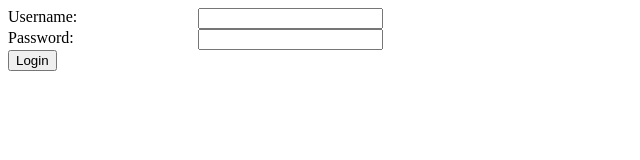
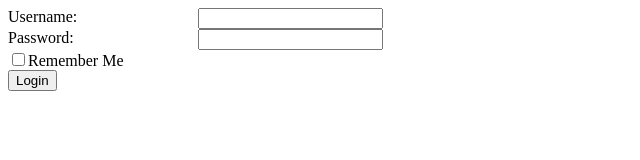
Before and after one commit to mbreslow56/BookKeeper, a plain HTML site: page login.html in a window 1280 px wide. Shown: the whole page, without its empty margins (0-640 px from the left). Drawn offline with Linux system fonts and the light colour scheme.

Commit message:
added remember me to login form

```diff
--- a/login.html
+++ b/login.html
@@ -10,6 +10,8 @@
 	    <div style="display:inline; width:85%; float:left;"><input type="text"> </div>
 	    <div style="display:inline; width:15%; float:left;">Password:</div>
 	    <div style="display:inline; width:85%; float:left;"><input type="password"></div>
+	    <div style="display:inline; width:100%; float:left;"><input type="checkbox">Remember Me</div>
+
     <button type="button">Login</button>
 </form>
 </body>
```
